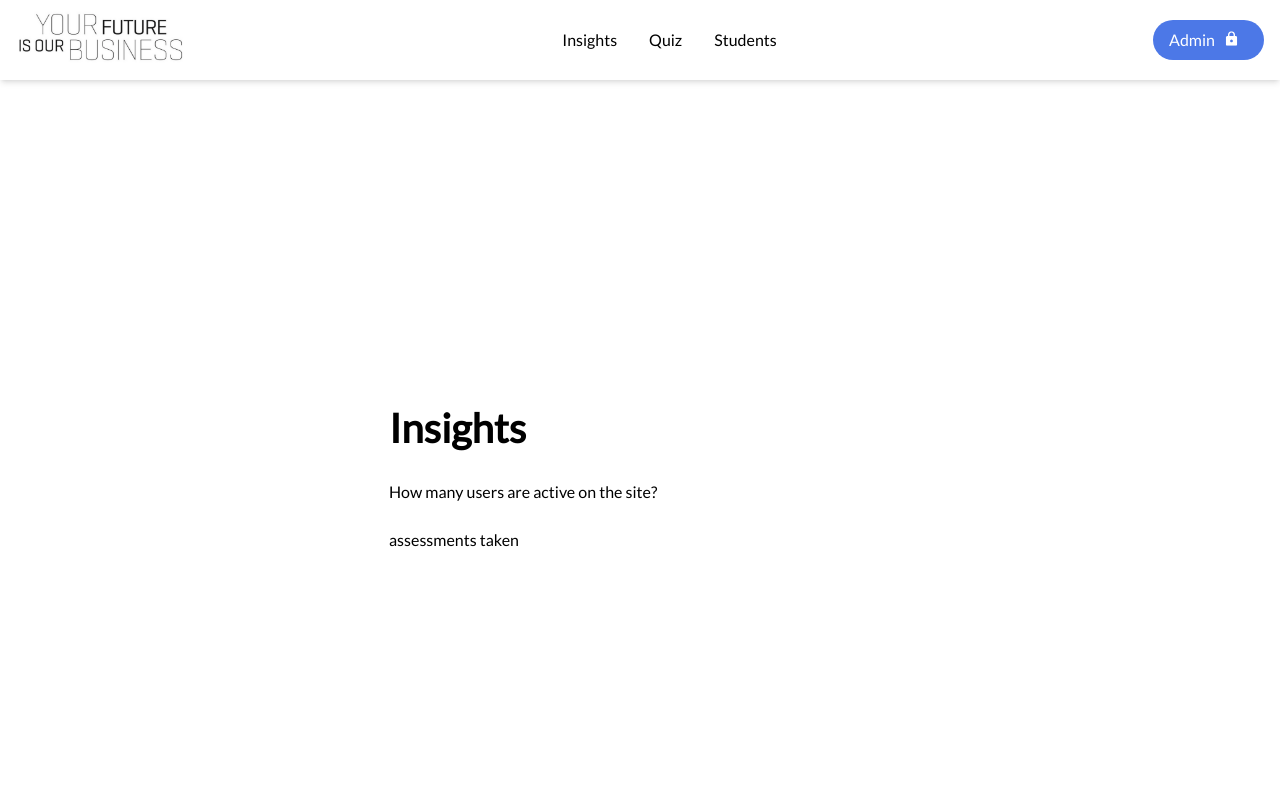
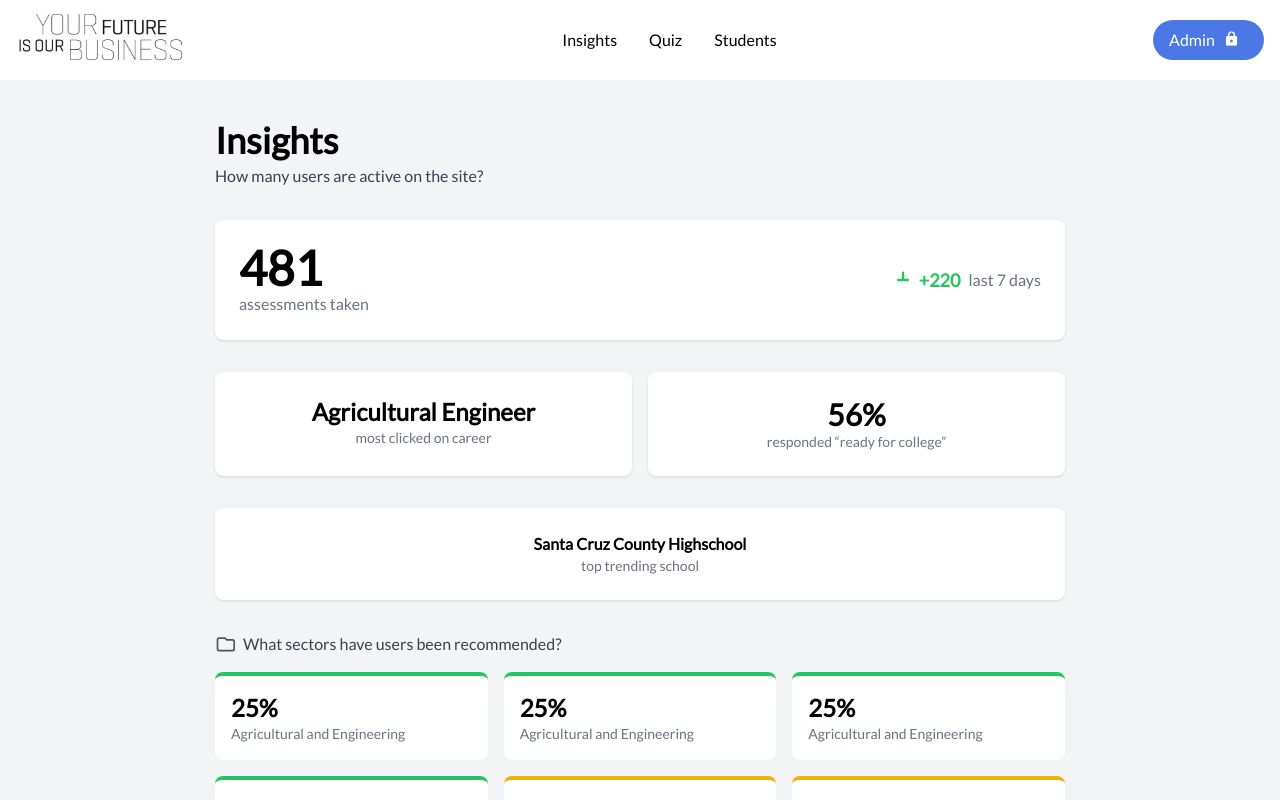
Before and after one commit to ucsc-blueprint/yfiob2, a Next.js app: page /admin/insights in a window 1280 px wide. Shown: the top 800 px of the page. Built offline with nearby package versions, Linux system fonts and the light colour scheme.

Commit message:
created static visual

```diff
--- a/src/app/admin/insights/page.jsx
+++ b/src/app/admin/insights/page.jsx
@@ -1,25 +1,127 @@
 import AdminNavbar from "../../../components/AdminNavbar/AdminNavbar";
 
 export default function AdminInsights() {
+  // TODO: fetch these from Firebase
+  const assessmentsTaken = 481;
+  const last7DaysGrowth = 220;
+  const mostClickedCareer = "Agricultural Engineer";
+  const readyForCollegePercent = 56;
+  const topTrendingSchool = "Santa Cruz County Highschool";
+
+  // TODO: fetch sectors array from Firebase, with percent & a color code
+  const sectors = [
+    { percent: 25, label: "Agricultural and Engineering", color: "border-green-500" },
+    { percent: 25, label: "Agricultural and Engineering", color: "border-green-500" },
+    { percent: 25, label: "Agricultural and Engineering", color: "border-green-500" },
+    { percent: 25, label: "Agricultural and Engineering", color: "border-green-500" },
+    { percent: 25, label: "Agricultural and Engineering", color: "border-yellow-500" },
+    { percent: 25, label: "Agricultural and Engineering", color: "border-yellow-500" },
+    { percent: 25, label: "Agricultural and Engineering", color: "border-orange-500" },
+    { percent: 25, label: "Agricultural and Engineering", color: "border-orange-500" },
+    { percent: 25, label: "Agricultural and Engineering", color: "border-red-500" },
+  ];
+
   return (
     <>
-    <AdminNavbar />
-    <div className="min-h-screen flex flex-col overflow-hidden">
-      <div className="flex-grow flex items-center justify-center">
-        <div className="w-[502px] space-y-6">
-          <h1 className="text-4xl font-lato font-bold text-[40px] leading-[40px] tracking-normal mb-8">
-            Insights
-          </h1>
-          <p>How many users are active on the site?</p>
+      <AdminNavbar />
+      <div className="min-h-screen flex flex-col items-center bg-gray-100 py-10">
+        <div className="w-[850px] space-y-8">
+          {/* Header */}
+          <div>
+            <h1 className="text-4xl font-bold mb-1">Insights</h1>
+            <p className="text-gray-700">How many users are active on the site?</p>
+          </div>
 
+          {/* Main metric card */}
+          <div className="bg-white p-6 rounded-lg shadow flex items-center justify-between">
+            <div>
+              <p className="text-5xl font-bold">{assessmentsTaken}</p>
+              <p className="text-gray-500">assessments taken</p>
+            </div>
+            <div className="flex items-center">
+              {/* up-arrow icon */}
+              <svg
+                xmlns="http://www.w3.org/2000/svg"
+                className="h-6 w-6 text-green-500"
+                viewBox="0 0 20 20"
+                fill="currentColor"
+              >
+                <path
+                  fillRule="evenodd"
+                  d="M5 10a1 1 0 011-1h3V4a1 1 0 112 0v5h3a1 1 0 110 2H6a1 1 0 01-1-1z"
+                  clipRule="evenodd"
+                />
+              </svg>
+              <p className="ml-1 text-lg font-bold text-green-500">
+                +{last7DaysGrowth}
+              </p>
+              <p className="ml-2 text-gray-500">last 7 days</p>
+            </div>
+          </div>
 
-          {/* <h1>{assessmentsTaken}</h1>  */}
-          <p>
-          assessments taken
-          </p>
+          {/* Three summary cards */}
+          <div className="grid grid-cols-2 gap-4">
+            <div className="bg-white p-6 rounded-lg shadow text-center">
+              <p className="text-2xl font-bold">{mostClickedCareer}</p>
+              <p className="text-gray-500 text-sm">
+                most clicked on career
+              </p>
+            </div>
+
+            <div className="bg-white p-6 rounded-lg shadow text-center">
+              <p className="text-3xl font-bold">
+                {readyForCollegePercent}%
+              </p>
+              <p className="text-gray-500 text-sm">
+                responded “ready for college”
+              </p>
+            </div>
+
+          </div>
+          <div className="bg-white p-6 rounded-lg shadow text-center">
+              <p className="font-bold">{topTrendingSchool}</p>
+              <p className="text-gray-500 text-sm">
+                top trending school
+              </p>
+            </div>
+
+          {/* Sectors section */}
+          <div className="space-y-4">
+            <div className="flex items-center">
+              {/* folder icon */}
+              <svg
+                xmlns="http://www.w3.org/2000/svg"
+                className="h-5 w-5 text-gray-600 mr-2"
+                fill="none"
+                viewBox="0 0 24 24"
+                stroke="currentColor"
+              >
+                <path
+                  strokeLinecap="round"
+                  strokeLinejoin="round"
+                  strokeWidth={2}
+                  d="M3 7a2 2 0 012-2h7l2 2h7a2 2 0 012 2v9a2 2 0 01-2 2H5a2 2 0 01-2-2V7z"
+                />
+              </svg>
+              <p className="text-gray-700">
+                What sectors have users been recommended?
+              </p>
+            </div>
+
+            <div className="grid grid-cols-3 gap-4">
+              {sectors.map((sector, i) => (
+                <div
+                  key={i}
+                  className={`border-t-4 ${sector.color} bg-white rounded-lg p-4`}
+                >
+                  <p className="text-2xl font-bold">{sector.percent}%</p>
+                  <p className="text-gray-500 text-sm">{sector.label}</p>
+                </div>
+              ))}
+            </div>
+          </div>
         </div>
       </div>
-    </div>
     </>
   );
 }
```
